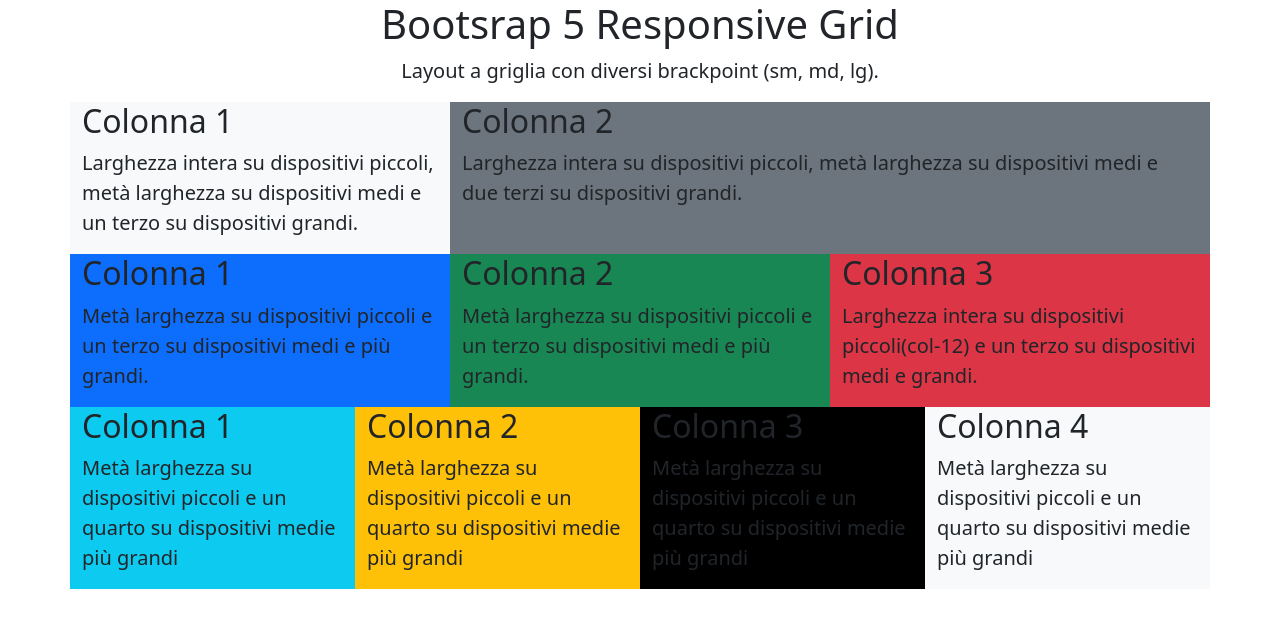
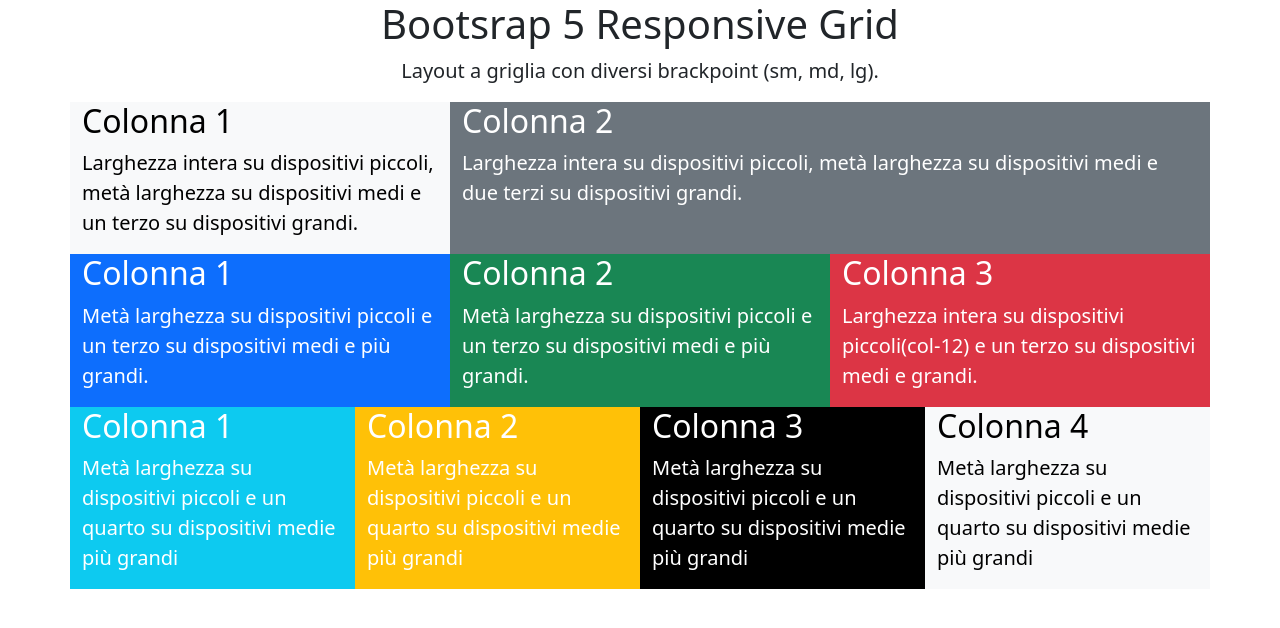
Before and after one commit to francesco-troise/htmlcss-bootstrap-layout, a plain HTML site: page index.html in a window 1280 px wide. Drawn offline with nearby package versions, Linux system fonts and the light colour scheme.

Commit message:
Add .row{ color: var(--bs-white (in CSS) for global white content.
Add "text-black" to the first and last columns to color only their content black.

```diff
--- a/css/style.css
+++ b/css/style.css
@@ -0,0 +1,4 @@
+
+.row{
+  color: var(--bs-white);
+}
--- a/index.html
+++ b/index.html
@@ -25,10 +25,10 @@
     </header>
 
     <main>
-         <div class="container">
+        <div class="container">
 
             <div class="row">
-                <div class="bg-light col-4">
+                <div class="text-black bg-light col-4">
                     <h2>Colonna 1</h2>
                     <p>
                         Larghezza intera su dispositivi piccoli, metà larghezza su dispositivi medi
@@ -93,7 +93,7 @@
                         dispositivi medie più grandi
                     </p>
                 </div>
-                <div class="bg-light col-3">
+                <div class="text-black bg-light col-3">
                     <h2>Colonna 4</h2>
                     <p>Metà larghezza su dispositivi piccoli e un quarto su
                         dispositivi medie più grandi
@@ -101,7 +101,7 @@
                 </div>
 
             </div>
-
+        </div>
     </main>
 
 
```
